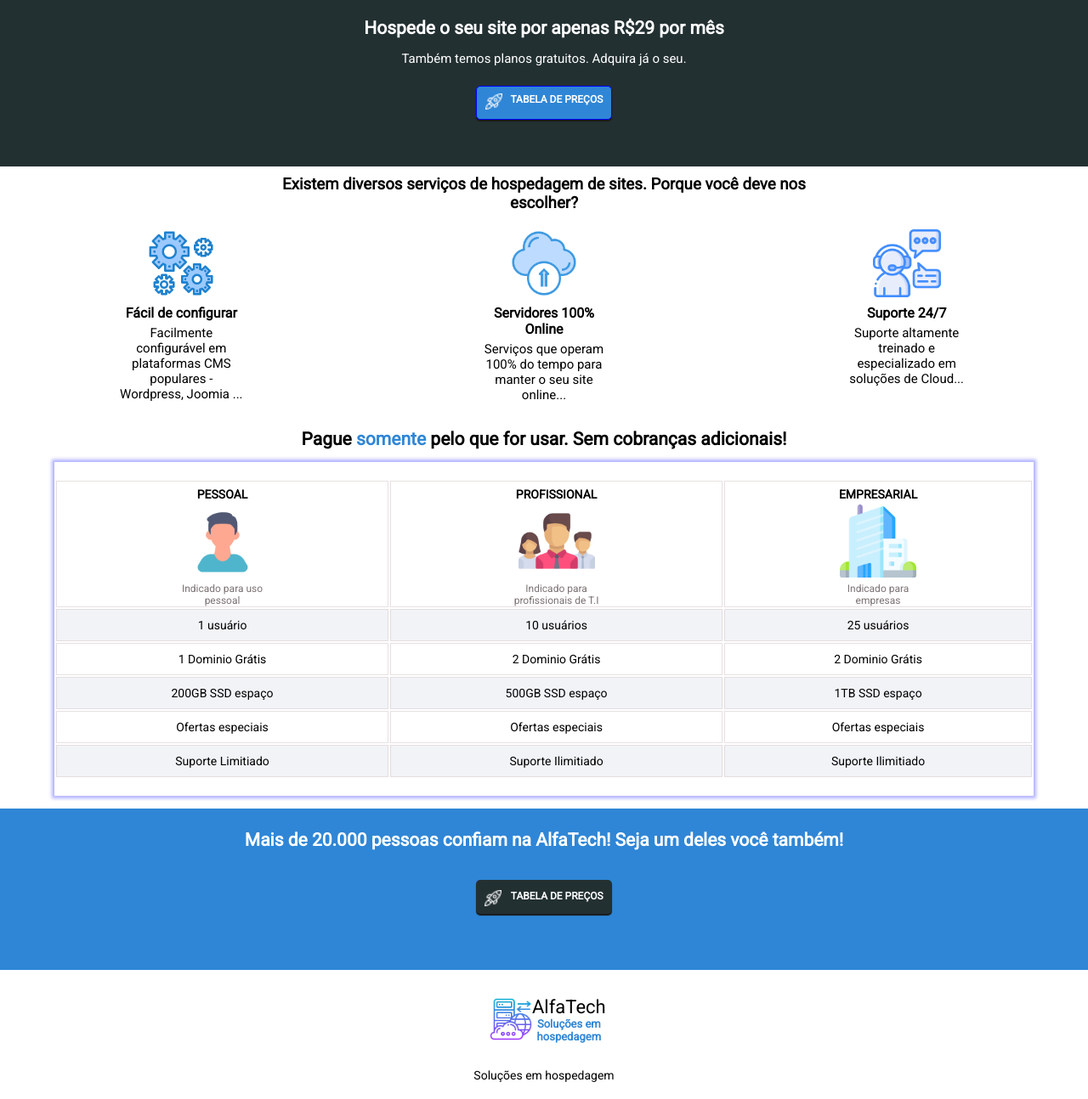
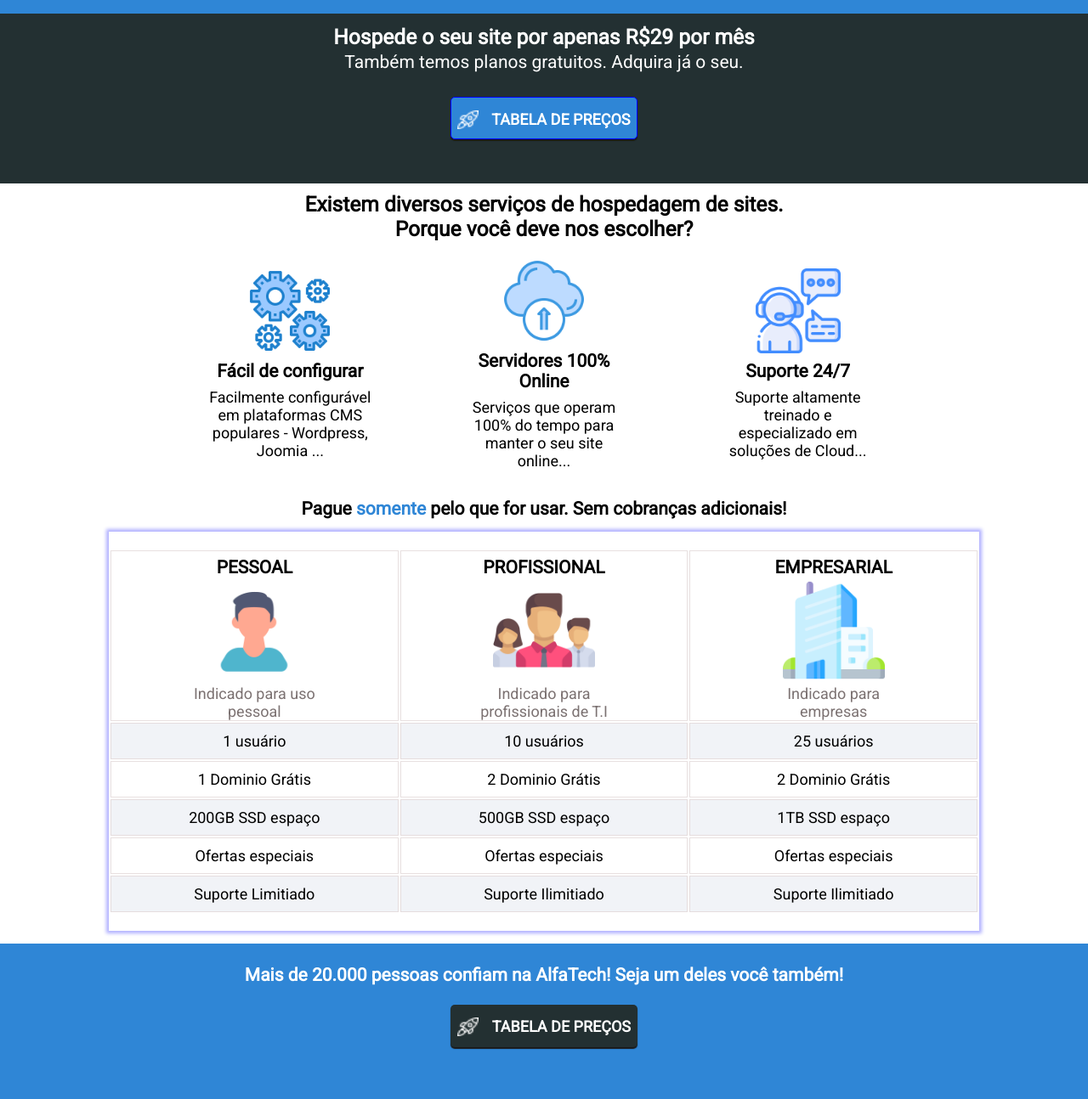
Before and after one commit to DEV-Eduardo-Silva/Hospedagem, a plain HTML site: page index.html in a window 1280 px wide. Shown: the part 680-1974 px from the top of the page at 85% size. Drawn offline with Linux system fonts and the light colour scheme.

Commit message:
mexendo na pag tabela

```diff
--- /dev/null
+++ b/estilos/mediaquery-tab.css
@@ -0,0 +1,92 @@
+@charset "UTF-8";
+
+*{
+    margin: 0;
+    padding: 0;
+    box-sizing: border-box;
+    font-family: 'Roboto', sans-serif;
+
+}
+@media screen and (max-width: 768px) {
+
+        /*TABLET*/
+    /*CABEÇALHO*/
+    header{
+        display: block;
+        width: 100%;
+        max-height: 200px;
+    }
+    .logo> img{
+        width: 60px;
+        margin: 0 auto;
+        align-items: center;
+        padding: 5px 0px;
+    }
+    .logo{
+        max-width: 30%;
+    }
+    .cabecalho{
+        max-width: 100%;
+    }
+
+    nav{
+        max-width: 90%;
+
+
+    }
+    a:hover{
+        cursor: pointer;
+        color: #292727;
+    }
+    /*TABELA*/
+    main{
+        max-width: 100%;
+        margin: 0 auto;
+        max-height: 800px;
+
+    }
+
+    .tabela{
+        width: 98%;
+        max-height: 100%;
+
+        margin: 0 auto;
+        box-shadow: 0px 0px 4px 3px #b1b1ff;
+
+    }
+    th{
+        border: 1px solid #e2d7d7c4;
+    }
+    td{
+        border: 1px solid #e2d7d7c4;
+        font-size: 12px;
+        padding: 10px 2px;
+    }
+    th> img{
+        width: 80px;
+    }
+    th> p{
+        width: 100px;
+        font-size: 10px;
+        margin: 0px auto;
+        padding: 0px 0px;
+        color: #7c7272;
+        font-weight: 200;
+    }
+    th> h1{
+        font-size: 12px;
+        margin-top: 5px;
+        padding: 2px 0px;
+
+    }
+    thead{
+        background-color: #f1f3f7;
+    }
+
+    table{
+        width: 100%;
+        margin: 0 auto;
+        padding: 15px 0px;
+        align-items: center;
+    }
+}
--- a/estilos/mediaquery.css
+++ b/estilos/mediaquery.css
@@ -243,12 +243,14 @@
 }
 
 /*Telas Maiores*/
-@media screen and (min-width: 992px) and (max-width: 1920px){
+@media screen and (min-width: 992px) and (max-width: 4000px){
     *{
         margin: 0;
         padding: 0;
         box-sizing: border-box;
         font-family: 'Roboto', sans-serif;
+        max-width: 1920px;
+        margin: 0 auto;
 
     }
     /*Cabeçalho*/
@@ -258,16 +260,24 @@
     .logo{
     width: 10%;
     }
-
-
+    .logo> img{
+        width: 70px;
+    }
+    .cabecalho> p{
+        font-size: 18px;
+    }
+    .cabecalho> h1{
+        font-size: 25px;
+    }
     nav{
     width: 40%;
     padding: 25px 0px;
-    margin: 5px 0px;
+    margin: 5px auto;
     text-align: left;
     display: flex;
-
-
+    }
+    nav> a{
+        font-size: 20px;
     }
 
         /*Seção Menu*/
@@ -279,9 +289,9 @@
 
     .formulario{
 
-        margin: auto ;
-        padding: 5px;
-       max-width: 600px;
+        margin: auto;
+        padding: 5px ;
+       max-width: 800px;
 
     }
     .formulario> h2{
@@ -290,66 +300,104 @@
     }
     .formulario> p{
         padding: 25px 0px;
-       font-size: 20px;
+       font-size: 21px;
 
 
     }
     .banner{
-     max-width: 50%;
+     max-width: 100%;
     margin:  auto;
+
 
 
     }
     .banner> img{
-    max-width: 600px;
+    max-width: 700px;
     min-width: 600px;
     padding: 10px 0px ;
     margin: 5px auto;
     }
+    .texto, p{
+        font-size: 21px;
+        padding: 3px;
+    }
     .botao{
         margin: 23px auto;
+        width: 220px;
+        height: 50px;
+        padding: 15px 0px;
+    }
+    .botao> a{
+        color: #ffffff;
+        text-decoration: none;
+        font-size: 18px;
+        font-weight: bold;
+    }
+    .botao> img{
+        width: 25px;
+        height: 22px;
+
     }
     .botao2{
-        margin: 35px auto;
+        margin: 23px auto;
+        width: 220px;
+        height: 50px;
+        padding: 15px 0px;
+    }
+    .botao2> a{
+        text-decoration: none;
+        font-size: 18px;
+        font-weight: bold;
+    }
+    .botao2> img{
+        width: 25px;
+        height: 22px;
+
     }
 
     /*Cards*/
 
     .card1> img{
-        width: 80px;
+        width: 100px;
     }
     .pq{
-        font-size: 16px;
+        font-size: 21px;
         margin: 10px auto;
         width: 50%;
 
     }
     .tres-cards{
         display: flex;
+        max-width: 70%;
+        align-items: center;
+        margin: 0 auto;
     }
     .card1{
-        width: 150px;
+        width: 200px;
+    }
+    .card1> p{
+        font-size: 18px;
     }
     .card1> h3{
-        font-size: 16px;
+        font-size: 21px;
     }
 
         /*TABELA*/
 
         .tabela{
-            width: 90%;
+            max-width: 80%;
         }
 
 
         th> img{
-            width: 90px;
+            width: 120px;
         }
         th> p{
-            width: 100px;
-            font-size: 12px;
+            width: 180px;
+            font-size: 18px;
         }
         th> h3{
-            font-size: 14px;
+            font-size: 21px;
         }
 
         table{
@@ -357,17 +405,48 @@
         }
 
         .cor> td{
-            font-size: 14px;
+            font-size: 18px;
             background-color: #f1f3f7;
             padding: 10px 5px;
 
         }
         .sem-cor> td{
-            font-size: 14px;
+            font-size: 18px;
             padding: 10px 5px;
         }
 
+        /*FINAL*/
 
+        .final{
+            text-align: center;
+            font-size: 18px;
+
+        }
+        .final> p{
+            font-size: 18px;
+
+        }
+        .final> h1{
+            font-size: 21px;
+            font-weight: 400;
+        }
+        .lista{
+            width: 100%;
+            text-align: center;
+            margin: 10px auto;
+        }
+        li{
+            padding: 10px 10px;
+            font-size: 18px;
+        }
+        .rodape{
+            width: 100%;
+            text-align: center;
+            margin: 0 auto;
+            background-color:  #f1f3f7;
+            padding: 15px;
+            font-size: 18px;
+        }
 
 
 }
--- a/index.html
+++ b/index.html
@@ -39,7 +39,7 @@
             </div>
         </div>
         <section id="banner">
-            <div class="texto"></div>
+            <div class="texto">
                 <h3>Hospede o seu site por apenas R$29 por mês</h3>
                 <p>Também temos planos gratuitos. Adquira já o seu.</p>
             </div>
```
Also changed, not shown: tabela.html (+1 -0 lines).
